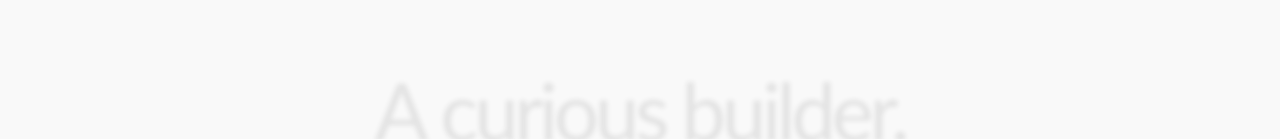
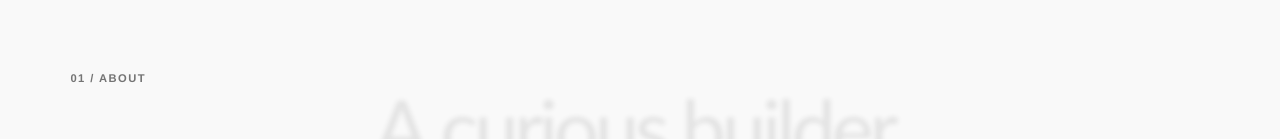
Before and after one commit to Pratik-Harani/portfolio-site, a Next.js app: page / in a window 1280 px wide. Shown: the part 813-952 px from the top of the page. Built offline with nearby package versions, Linux system fonts and the light colour scheme.

Commit message:
Re-add About section number

```diff
--- a/app/page.tsx
+++ b/app/page.tsx
@@ -157,6 +157,7 @@ export default function Home() {
       </section>
 
       <section className="section about-section" id="about">
+        <p className="section-number">01 / ABOUT</p>
         <div className="section-heading about-heading">
           <ScrollReveal
             baseOpacity={0.1}
```
